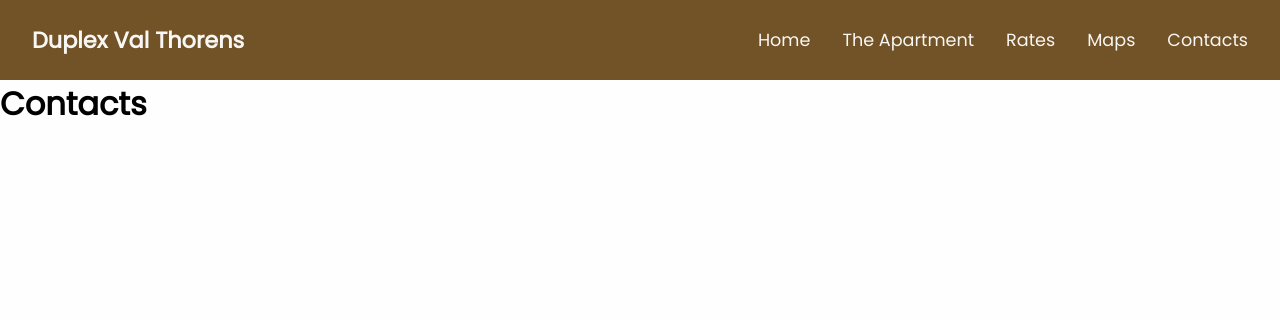
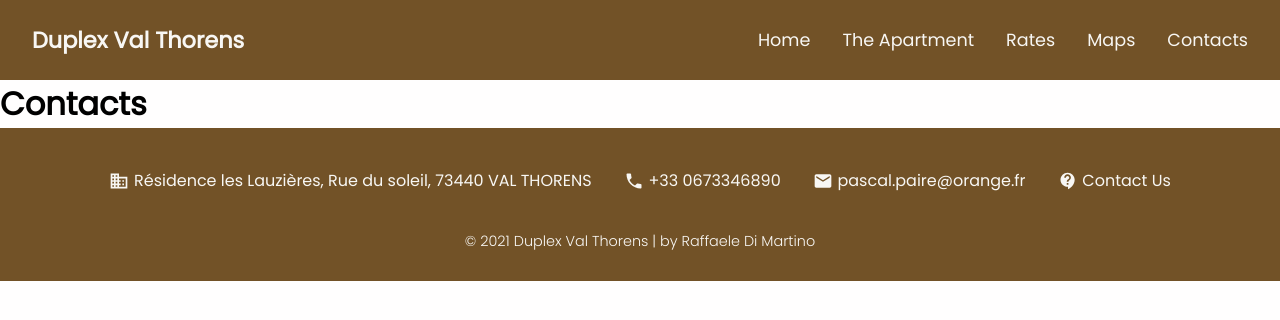
Before and after one commit to RafDiMartino/duplex-val-thorens, a React (Create React App) app: page /#/contacts in a window 1280 px wide. Shown: the top 320 px of the page. Built offline with nearby package versions, Linux system fonts and the light colour scheme.

Commit message:
footer added

```diff
--- a/package.json
+++ b/package.json
@@ -4,6 +4,8 @@
   "homepage": "https://RafDiMartino.github.io/duplex-val-thorens",
   "private": true,
   "dependencies": {
+    "@material-ui/core": "^4.12.3",
+    "@material-ui/icons": "^4.11.2",
     "@testing-library/jest-dom": "^5.14.1",
     "@testing-library/react": "^11.2.7",
     "@testing-library/user-event": "^12.8.3",
--- a/src/App.js
+++ b/src/App.js
@@ -5,6 +5,7 @@ import Apartment from './pages/Apartment';
 import Rates from './pages/Rates';
 import Maps from './pages/Maps';
 import Contacts from './pages/Contacts';
+import Footer from './components/footer/Footer';
 
 function App() {
   return (
@@ -18,6 +19,7 @@ function App() {
           <Route path="/maps" exact component={Maps}/>
           <Route path="/contacts" exact component={Contacts}/>
         </Switch>
+        <Footer />
       </Router>
     </div>
   );
--- a/src/components/description/description.scss
+++ b/src/components/description/description.scss
@@ -11,6 +11,7 @@
             text-align: left;
             font-weight: 400;
         }
+
         .view {
         width: 100%;
         height: auto;
--- /dev/null
+++ b/src/components/footer/Footer.js
@@ -0,0 +1,26 @@
+import React from 'react'
+import "./footer.scss"
+import BusinessIcon from '@material-ui/icons/Business';
+import LocalPhoneIcon from '@material-ui/icons/LocalPhone';
+import EmailIcon from '@material-ui/icons/Email';
+import ContactSupportIcon from '@material-ui/icons/ContactSupport';
+
+function Footer() {
+    return (
+        <div className="footer-wrapper">
+            <div className="footer-contacts">
+                <ul>
+                    <li><BusinessIcon fontSize="small" mr={5} /><p>Résidence les Lauzières, Rue du soleil, 73440 VAL THORENS</p></li>
+                    <li><LocalPhoneIcon fontSize="small" /><p>+33 0673346890</p></li>
+                    <li><EmailIcon fontSize="small" /><p>pascal.paire@orange.fr</p></li>
+                    <li><ContactSupportIcon fontSize="small" /><p>Contact Us</p></li>
+                </ul>
+            </div>
+            <div className="footer-container">
+                <p className="madeBy">&copy; 2021 Duplex Val Thorens | by Raffaele Di Martino</p>
+            </div>
+        </div>
+    )
+}
+
+export default Footer
--- /dev/null
+++ b/src/components/footer/footer.scss
@@ -0,0 +1,67 @@
+.footer-wrapper {
+    background-color: var(--navbar);
+    padding: 0 0;
+}
+
+.footer-contacts {
+    display: flex;
+    justify-content: center;
+    align-items: center;
+    background-color: var(--navbar);
+
+
+    ul{
+        display: flex;
+        flex-direction: column;
+        padding: 2rem 0rem 0;
+
+        li {
+            display: flex;
+            font-size: 0.9rem;
+            color: var(--navFontColor);
+            font-weight: 500;
+            padding: 0.5rem 2rem;
+
+            p {
+                padding-left: 0.3rem;
+            }
+        }
+    }
+}
+
+.footer-container {
+    height: 5rem;
+    background-color: var(--navbar);
+    display: flex;
+    justify-content: center;
+    align-items: center;
+    color: var(--navFontColor);
+    font-size: 0.8rem;
+    padding: 0rem 0;
+    font-weight: 300;
+}
+
+
+@media screen and (min-width: 1024px) {
+    .footer-contacts {
+        ul{
+            display: flex;
+            flex-direction: row;
+            justify-content: center;
+            align-items: center;
+            padding: 2rem 0rem 0;
+
+            li {
+                display: flex;
+                justify-content: center;
+                align-items: center;
+                font-size: 1rem;
+                padding: 0.5rem 1rem;
+            }
+        }
+    }
+
+    .footer-container {
+        font-size: 0.9rem;
+    }
+}
```
Also changed, not shown: 1 other file (tests, documents, lock files or other folders).
